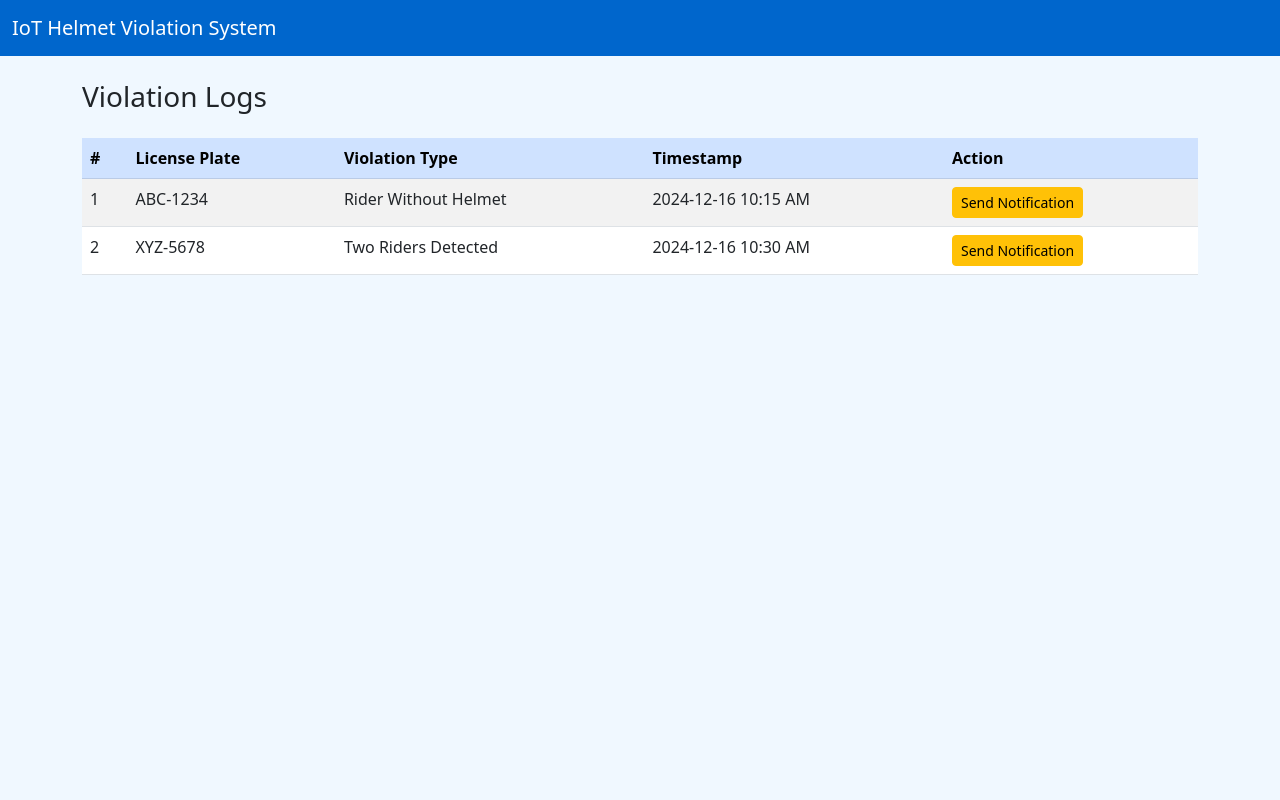
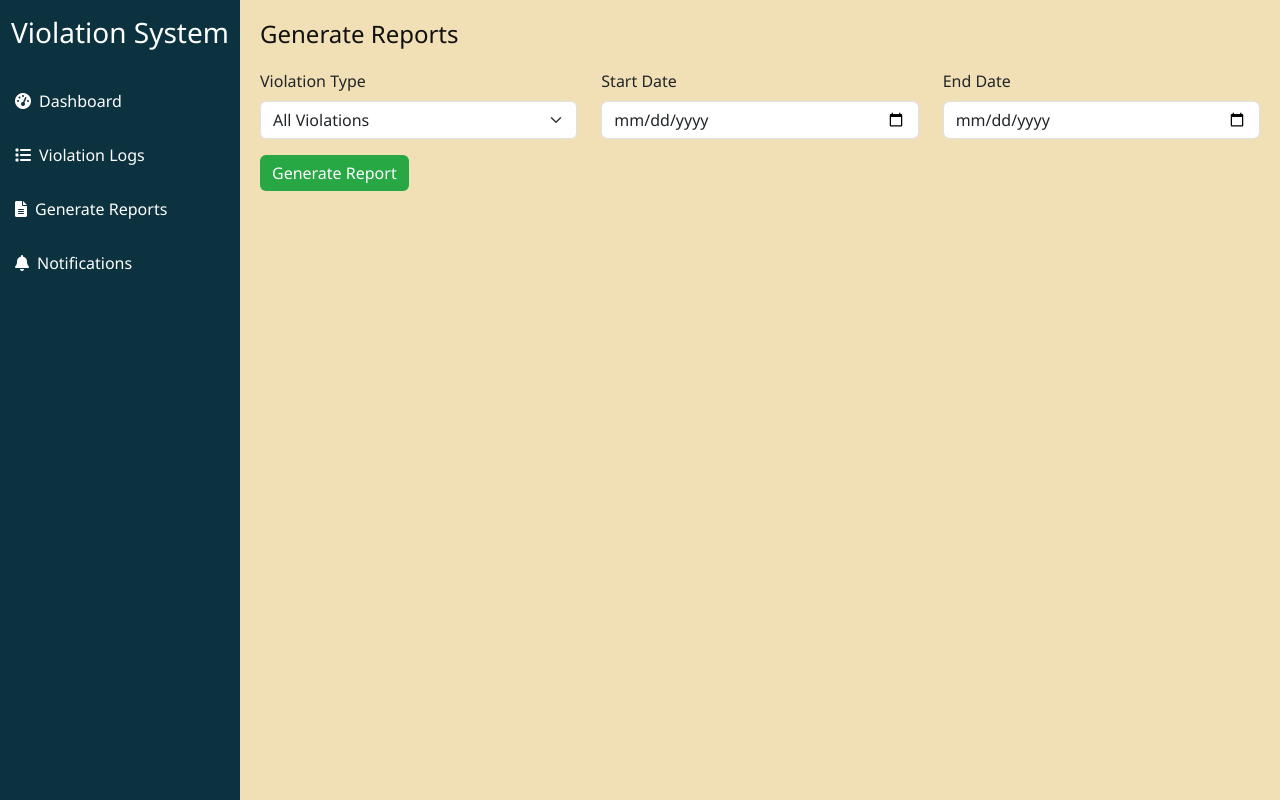
Before and after one commit to bisma455/no-helmet-detection, a plain HTML site: page reports.html in a window 1280 px wide. Drawn offline with nearby package versions, Linux system fonts and the light colour scheme.

Commit message:
Update reports.html

```diff
--- a/reports.html
+++ b/reports.html
@@ -3,61 +3,91 @@
 <head>
     <meta charset="UTF-8">
     <meta name="viewport" content="width=device-width, initial-scale=1.0">
-    <title>Violation Logs</title>
+    <title>Generate Reports</title>
     <link href="https://cdn.jsdelivr.net/npm/bootstrap@5.3.0/dist/css/bootstrap.min.css" rel="stylesheet">
+    <link href="https://cdnjs.cloudflare.com/ajax/libs/font-awesome/6.0.0-beta3/css/all.min.css" rel="stylesheet">
     <style>
         body {
-            background-color: #f0f8ff;
+            background-color: #f1e0b5;
+            font-family: 'Segoe UI', Tahoma, Geneva, Verdana, sans-serif;
         }
-        .navbar {
-            background-color: #0066cc;
+
+        .sidebar {
+            height: 100vh;
+            background-color: #0b323e; /* Orange */
+            color: white;
+            position: fixed;
+            width: 240px;
         }
-        .navbar-brand, .nav-link {
-            color: #fff !important;
+
+        .sidebar a {
+            color: #ffffff;
+            text-decoration: none;
+            display: block;
+            padding: 15px;
+            font-size: 16px;
         }
-        .table-hover tbody tr:hover {
-            background-color: #e3f2fd;
+
+
+
+        .content {
+            margin-left: 240px;
+            padding: 20px;
+        }
+
+        .btn-primary {
+            background-color: #28a745; /* Green */
+            border: none;
+        }
+
+        .btn-primary:hover {
+            background-color: #218838; /* Darker Green */
+        }
+
+        .header {
+            color: #10100f; /* Orange */
+            margin-bottom: 20px;
+        }
+
+        .form-label {
+            font-size: 16px;
         }
     </style>
 </head>
 <body>
-    <!-- Navbar -->
-    <nav class="navbar navbar-expand-lg">
-        <div class="container-fluid">
-            <a class="navbar-brand" href="#">IoT Helmet Violation System</a>
-        </div>
-    </nav>
+    <!-- Sidebar -->
+    <div class="sidebar">
+        <h3 class="text-center py-3">Violation System</h3>
+        <a href="index.html"><i class="fas fa-tachometer-alt me-2"></i>Dashboard</a>
+        <a href="violationlog.html" class="active"><i class="fas fa-list me-2"></i>Violation Logs</a>
+        <a href="reports.html"><i class="fas fa-file-alt me-2"></i>Generate Reports</a>
+        <a href="notifications.html"><i class="fas fa-bell me-2"></i>Notifications</a>
+    </div>
 
-    <!-- Content -->
-    <div class="container mt-4">
-        <h3 class="mb-4">Violation Logs</h3>
-        <table class="table table-striped table-hover">
-            <thead class="table-primary">
-                <tr>
-                    <th>#</th>
-                    <th>License Plate</th>
-                    <th>Violation Type</th>
-                    <th>Timestamp</th>
-                    <th>Action</th>
-                </tr>
-            </thead>
-            <tbody>
-                <tr>
-                    <td>1</td>
-                    <td>ABC-1234</td>
-                    <td>Rider Without Helmet</td>
-                    <td>2024-12-16 10:15 AM</td>
-                    <td><button class="btn btn-sm btn-warning">Send Notification</button></td>
-                </tr>
-                <tr>
-                    <td>2</td>
-                    <td>XYZ-5678</td>
-                    <td>Two Riders Detected</td>
-                    <td>2024-12-16 10:30 AM</td>
-                    <td><button class="btn btn-sm btn-warning">Send Notification</button></td>
-                </tr>
-            </tbody>
-        </table>
+    <!-- Main Content -->
+    <div class="content">
+        <h4 class="header">Generate Reports</h4>
+        <form>
+            <div class="row">
+                <div class="col-md-4">
+                    <label for="violationType" class="form-label">Violation Type</label>
+                    <select id="violationType" class="form-select">
+                        <option value="all">All Violations</option>
+                        <option value="helmet">Helmet Violation</option>
+                        <option value="riding">Triple Riding</option>
+                    </select>
+                </div>
+                <div class="col-md-4">
+                    <label for="startDate" class="form-label">Start Date</label>
+                    <input type="date" id="startDate" class="form-control">
+                </div>
+                <div class="col-md-4">
+                    <label for="endDate" class="form-label">End Date</label>
+                    <input type="date" id="endDate" class="form-control">
+                </div>
+            </div>
+            <button type="submit" class="btn btn-primary mt-3">Generate Report</button>
+        </form>
     </div>
 </body>
 </html>
```
